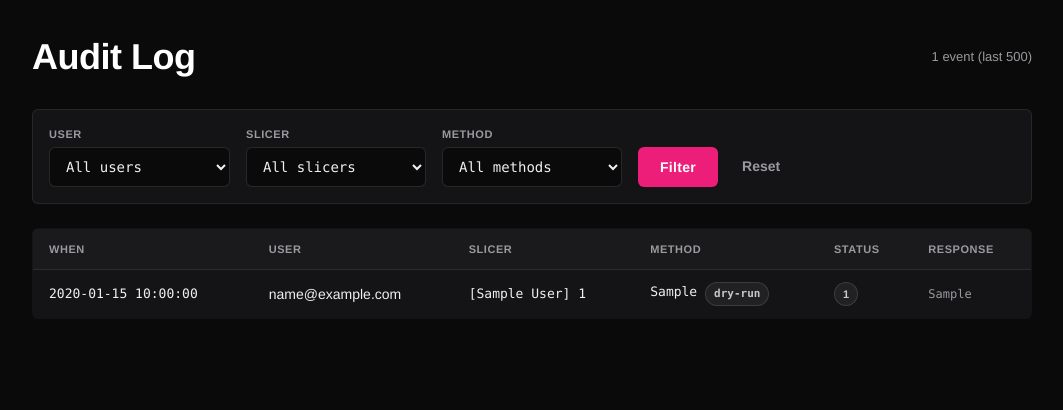
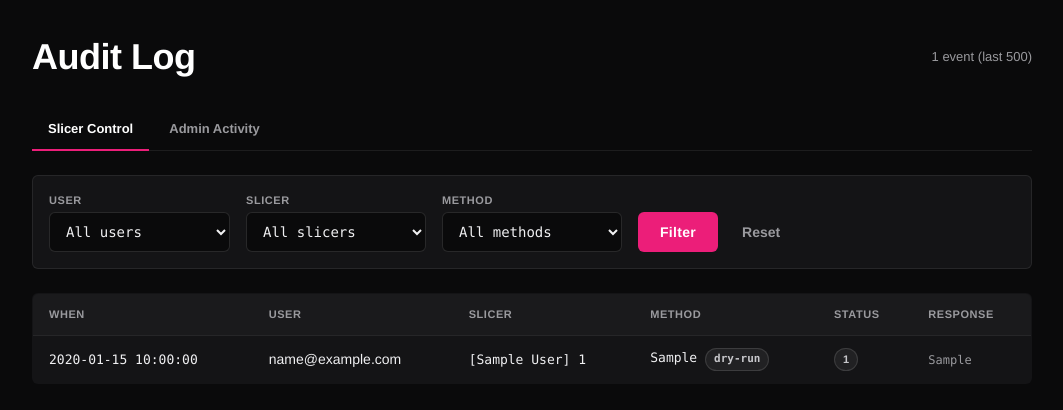
Before and after one commit to jj358mhz/csl-slicer-console, a Flask app: page /admin/audit in a window 1280 px wide. Shown: the part 56-466 px from the top of the page, without its empty margins (108-1171 px from the left). Run offline with Flask 3, Linux system fonts and the light colour scheme; a user stored in the database is signed in; tables that the repository leaves empty hold one stand-in row (values such as "Sample post"); some libraries are stand-ins or nearby versions.

Commit message:
Expand audit log to include admin activity (user/account/slicer/sync events)

```diff
--- a/app/admin/routes.py
+++ b/app/admin/routes.py
@@ -5,6 +5,7 @@ from __future__ import annotations
 from flask import Blueprint, abort, flash, redirect, render_template, url_for
 from flask_login import current_user
 
+from app.admin.audit import log_admin_event
 from app.admin.decorators import admin_required
 from app.admin.forms import UplynkAccountForm, UserForm, UserSlicerAssignmentForm
 from app.auth.passwords import hash_password
@@ -81,6 +82,7 @@ def new_account():
             else:
                 db.session.add(acct)
                 db.session.commit()
+                log_admin_event("uplynk_account", "create", f"Created Uplynk account '{acct.label}'", target=acct.label)
                 flash(f"Uplynk account '{acct.label}' created.", "success")
                 return redirect(url_for("admin.list_accounts"))
     return render_template(
@@ -110,6 +112,7 @@ def edit_account(account_id: int):
             flash(err, "error")
         else:
             db.session.commit()
+            log_admin_event("uplynk_account", "update", f"Updated Uplynk account '{acct.label}'", target=acct.label)
             flash(f"Uplynk account '{acct.label}' updated.", "success")
             return redirect(url_for("admin.list_accounts"))
 
@@ -130,6 +133,7 @@ def delete_account(account_id: int):
     label = acct.label
     db.session.delete(acct)
     db.session.commit()
+    log_admin_event("uplynk_account", "delete", f"Deleted Uplynk account '{label}'", target=label)
     flash(f"Uplynk account '{label}' deleted.", "info")
     return redirect(url_for("admin.list_accounts"))
 
@@ -144,6 +148,15 @@ def sync_account_route(account_id: int):
         abort(404)
 
     result = sync_account(acct)
+
+    if result.error:
+        log_admin_event("sync", "error", f"Sync failed for '{acct.label}': {result.error}", target=acct.label)
+    else:
+        log_admin_event(
+            "sync", "run",
+            f"Synced '{acct.label}': {result.created} new, {result.updated} updated, {result.deactivated} deactivated",
+            target=acct.label,
+        )
 
     if result.error:
         flash(f"Sync failed for '{acct.label}': {result.error}", "error")
@@ -188,6 +201,7 @@ def new_user():
             )
             db.session.add(user)
             db.session.commit()
+            log_admin_event("user", "create", f"Created user '{user.email}'{' (admin)' if user.is_admin else ''}", target=user.email)
             flash(f"User '{user.email}' created.", "success")
             return redirect(url_for("admin.list_users"))
     return render_template("admin/user_form.html", form=form, mode="new")
@@ -224,6 +238,7 @@ def edit_user(user_id: int):
                 if form.password.data:
                     user.password_hash = hash_password(form.password.data)
                 db.session.commit()
+                log_admin_event("user", "update", f"Updated user '{user.email}'", target=user.email)
                 flash(f"User '{user.email}' updated.", "success")
                 return redirect(url_for("admin.list_users"))
 
@@ -242,6 +257,7 @@ def delete_user(user_id: int):
     email = user.email
     db.session.delete(user)
     db.session.commit()
+    log_admin_event("user", "delete", f"Deleted user '{email}'", target=email)
     flash(f"User '{email}' deleted.", "info")
     return redirect(url_for("admin.list_users"))
 
@@ -275,6 +291,11 @@ def assign_slicers(user_id: int):
         selected_ids = set(form.slicer_ids.data or [])
         user.slicers = [s for s in active_slicers if s.id in selected_ids]
         db.session.commit()
+        log_admin_event(
+            "user", "assign_slicers",
+            f"Assigned {len(user.slicers)} slicer(s) to '{user.email}'",
+            target=user.email,
+        )
         flash(
             f"Slicer assignments updated for '{user.email}' "
             f"({len(user.slicers)} assigned).",
@@ -300,9 +321,41 @@ def assign_slicers(user_id: int):
 def audit_log():
     from flask import request
 
-    from app.models import AuditEvent
+    from app.models import AdminEvent, AuditEvent
 
-    # Filters via query string
+    tab = request.args.get("tab", "control")
+
+    # For the filter dropdowns (shared across tabs)
+    all_users = db.session.query(User).order_by(User.email).all()
+    all_slicers = (
+        db.session.query(Slicer)
+        .join(UplynkAccount)
+        .order_by(UplynkAccount.label, Slicer.slicer_id)
+        .all()
+    )
+
+    if tab == "admin":
+        actor_id = request.args.get("actor_id", type=int)
+        category = request.args.get("category", "").strip() or None
+
+        query = db.session.query(AdminEvent).order_by(AdminEvent.timestamp.desc())
+        if actor_id:
+            query = query.filter(AdminEvent.actor_id == actor_id)
+        if category:
+            query = query.filter(AdminEvent.category == category)
+        admin_events = query.limit(500).all()
+
+        return render_template(
+            "admin/audit_log.html",
+            tab="admin",
+            admin_events=admin_events,
+            all_users=all_users,
+            all_slicers=all_slicers,
+            filters={"actor_id": actor_id, "category": category},
+            categories=["user", "uplynk_account", "slicer", "sync"],
+        )
+
+    # Default: slicer control tab
     user_id = request.args.get("user_id", type=int)
     slicer_id = request.args.get("slicer_id", type=int)
     method = request.args.get("method", "").strip() or None
@@ -314,21 +367,11 @@ def audit_log():
         query = query.filter(AuditEvent.slicer_id == slicer_id)
     if method:
         query = query.filter(AuditEvent.method == method)
-
-    # Cap at most-recent 500 to keep the page snappy
     events = query.limit(500).all()
-
-    # For the filter dropdowns
-    all_users = db.session.query(User).order_by(User.email).all()
-    all_slicers = (
-        db.session.query(Slicer)
-        .join(UplynkAccount)
-        .order_by(UplynkAccount.label, Slicer.slicer_id)
-        .all()
-    )
 
     return render_template(
         "admin/audit_log.html",
+        tab="control",
         events=events,
         all_users=all_users,
         all_slicers=all_slicers,
@@ -387,6 +430,11 @@ def new_slicer():
             )
             db.session.add(slicer)
             db.session.commit()
+            log_admin_event(
+                "slicer", "create",
+                f"Manually added slicer '{slicer.slicer_id}' under '{slicer.uplynk_account.label}'",
+                target=slicer.slicer_id,
+            )
             flash(f"Slicer '{slicer.slicer_id}' added.", "success")
             return redirect(url_for("admin.list_slicers"))
 
@@ -413,6 +461,7 @@ def edit_slicer(slicer_id_pk: int):
         slicer.region = form.region.data.strip() or None
         slicer.protocol = form.protocol.data.strip() or None
         db.session.commit()
+        log_admin_event("slicer", "update", f"Updated manual slicer '{slicer.slicer_id}'", target=slicer.slicer_id)
         flash(f"Slicer '{slicer.slicer_id}' updated.", "success")
         return redirect(url_for("admin.list_slicers"))
 
@@ -428,5 +477,6 @@ def delete_slicer(slicer_id_pk: int):
     name = slicer.slicer_id
     db.session.delete(slicer)
     db.session.commit()
+    log_admin_event("slicer", "delete", f"Deleted manual slicer '{name}'", target=name)
     flash(f"Slicer '{name}' deleted.", "info")
     return redirect(url_for("admin.list_slicers"))
--- a/app/static/css/app.css
+++ b/app/static/css/app.css
@@ -475,3 +475,25 @@ form.inline { display: inline; margin: 0; }
 .checkbox-row:hover { background: rgba(255, 255, 255, .04); }
 .checkbox-row:has(input:checked) { border-color: var(--border-focus); background: var(--accent-bg); }
 .checkbox-row input { accent-color: var(--accent); margin: 0; }
+
+.tabs {
+  display: flex;
+  gap: 4px;
+  border-bottom: 1px solid var(--border);
+  margin-bottom: 1.5rem;
+}
+.tab {
+  padding: 10px 16px;
+  color: var(--text-dim);
+  text-decoration: none;
+  font-size: 13px;
+  font-weight: 600;
+  border-bottom: 2px solid transparent;
+  margin-bottom: -1px;
+  transition: color 0.15s, border-color 0.15s;
+}
+.tab:hover { color: var(--text-primary); }
+.tab--active {
+  color: var(--text-primary);
+  border-bottom-color: var(--accent);
+}
--- a/app/templates/admin/audit_log.html
+++ b/app/templates/admin/audit_log.html
@@ -4,10 +4,95 @@
 {% block content %}
 <div class="page-header">
   <h1>Audit Log</h1>
-  <span class="muted">{{ events | length }} event{% if events | length != 1 %}s{% endif %} (last 500)</span>
+  <span class="muted">
+    {% if tab == 'admin' %}
+      {{ admin_events | length }} event{% if admin_events | length != 1 %}s{% endif %} (last 500)
+    {% else %}
+      {{ events | length }} event{% if events | length != 1 %}s{% endif %} (last 500)
+    {% endif %}
+  </span>
 </div>
 
+<div class="tabs">
+  <a href="{{ url_for('admin.audit_log', tab='control') }}"
+     class="tab {% if tab == 'control' %}tab--active{% endif %}">
+    Slicer Control
+  </a>
+  <a href="{{ url_for('admin.audit_log', tab='admin') }}"
+     class="tab {% if tab == 'admin' %}tab--active{% endif %}">
+    Admin Activity
+  </a>
+</div>
+
+{% if tab == 'admin' %}
+  {# ============ Admin Activity ============ #}
   <form method="get" class="filter-bar">
+    <input type="hidden" name="tab" value="admin">
+
+    <label class="filter-field">
+      <span>Actor</span>
+      <select name="actor_id" class="input">
+        <option value="">All actors</option>
+        {% for u in all_users %}
+          <option value="{{ u.id }}" {% if filters.actor_id == u.id %}selected{% endif %}>
+            {{ u.email }}
+          </option>
+        {% endfor %}
+      </select>
+    </label>
+
+    <label class="filter-field">
+      <span>Category</span>
+      <select name="category" class="input">
+        <option value="">All categories</option>
+        {% for c in categories %}
+          <option value="{{ c }}" {% if filters.category == c %}selected{% endif %}>{{ c }}</option>
+        {% endfor %}
+      </select>
+    </label>
+
+    <div class="filter-actions">
+      <button type="submit" class="button button--primary">Filter</button>
+      <a href="{{ url_for('admin.audit_log', tab='admin') }}" class="button button--link">Reset</a>
+    </div>
+  </form>
+
+  {% if admin_events %}
+    <table class="data-table">
+      <thead>
+        <tr>
+          <th>When</th>
+          <th>Actor</th>
+          <th>Category</th>
+          <th>Action</th>
+          <th>Target</th>
+          <th>Summary</th>
+        </tr>
+      </thead>
+      <tbody>
+        {% for e in admin_events %}
+          <tr>
+            <td class="mono">{{ e.timestamp.strftime('%Y-%m-%d %H:%M:%S') }}</td>
+            <td>{% if e.actor %}{{ e.actor.email }}{% else %}<span class="muted">(deleted)</span>{% endif %}</td>
+            <td class="mono">{{ e.category }}</td>
+            <td class="mono">{{ e.action }}</td>
+            <td class="mono">{{ e.target or '' }}</td>
+            <td class="audit-response">{{ e.summary }}</td>
+          </tr>
+        {% endfor %}
+      </tbody>
+    </table>
+  {% else %}
+    <div class="card">
+      <p class="muted">No admin events match those filters.</p>
+    </div>
+  {% endif %}
+
+{% else %}
+  {# ============ Slicer Control ============ #}
+  <form method="get" class="filter-bar">
+    <input type="hidden" name="tab" value="control">
+
     <label class="filter-field">
       <span>User</span>
       <select name="user_id" class="input">
@@ -44,7 +129,7 @@
 
     <div class="filter-actions">
       <button type="submit" class="button button--primary">Filter</button>
-    <a href="{{ url_for('admin.audit_log') }}" class="button button--link">Reset</a>
+      <a href="{{ url_for('admin.audit_log', tab='control') }}" class="button button--link">Reset</a>
     </div>
   </form>
 
@@ -90,7 +175,8 @@
     </table>
   {% else %}
     <div class="card">
-    <p class="muted">No audit events match those filters.</p>
+      <p class="muted">No control events match those filters.</p>
     </div>
   {% endif %}
+{% endif %}
 {% endblock %}
```
Also changed, not shown: app/admin/audit.py (added, +33 -0 lines), app/models.py (+28 -0 lines), migrations/versions/b5430b1dd73e_add_admin_events_table.py (added, +50 -0 lines), tests/test_admin_events.py (added, +148 -0 lines). Lines whose indentation alone changed are shown as unchanged.
